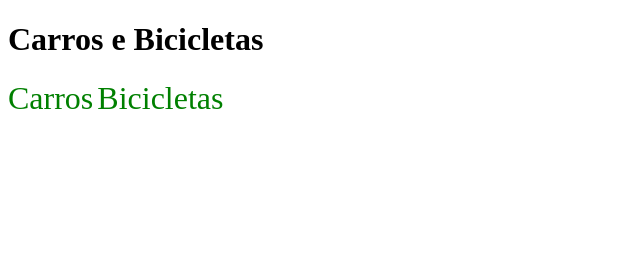
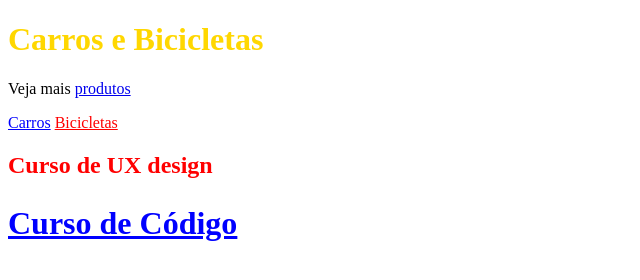
Before and after one commit to Marsyelo-Henrykie/HTML-CSS-B-sico, a plain HTML site: page index.html in a window 1280 px wide. Shown: the whole page, without its empty margins (0-640 px from the left). Drawn offline with Linux system fonts and the light colour scheme.

Commit message:
Adicionando elementos do css
Nesta atualização, criamos um atributo id no H1 do Body e 4 atributos class, 2 nas tag a de referencias e 2 em cabeçalhos h2, também contidos no body. Adicionamos elementos de cores e para o h2 'azul grande underline', destaca-se a cor, o aumento da fonte e a sublinhação do cabeçalho

```diff
--- a/index.html
+++ b/index.html
@@ -8,9 +8,12 @@
 </head>
 
 <body>
-  <h1>Carros e Bicicletas</h1>
-  <a href="/produtos/carros.html">Carros</a>
-  <a href="/produtos/bicicletas.html">Bicicletas</a>
+  <h1 id="introducao">Carros e Bicicletas</h1>
+  <p>Veja mais <a href="/">produtos</a></p>
+  <a class="codigo" href="/produtos/carros.html">Carros</a>
+  <a class="design" href="/produtos/bicicletas.html">Bicicletas</a>
+  <h2 class="design">Curso de UX design</h2>
+  <h2 class="azul grande underline">Curso de Código</h2>
 
 </body>
 
--- a/style.css
+++ b/style.css
@@ -1,7 +1,18 @@
-a {
-  color: green;
-  text-decoration: none;
+#introducao {
+  color: gold;
 }
-a {
+.codigo {
+  color: blue;
+}
+.design {
+  color: red;
+}
+.azul {
+  color: blue;
+}
+.underline {
+  text-decoration: underline;
+}
+.grande {
   font-size: 32px;
 }
```
